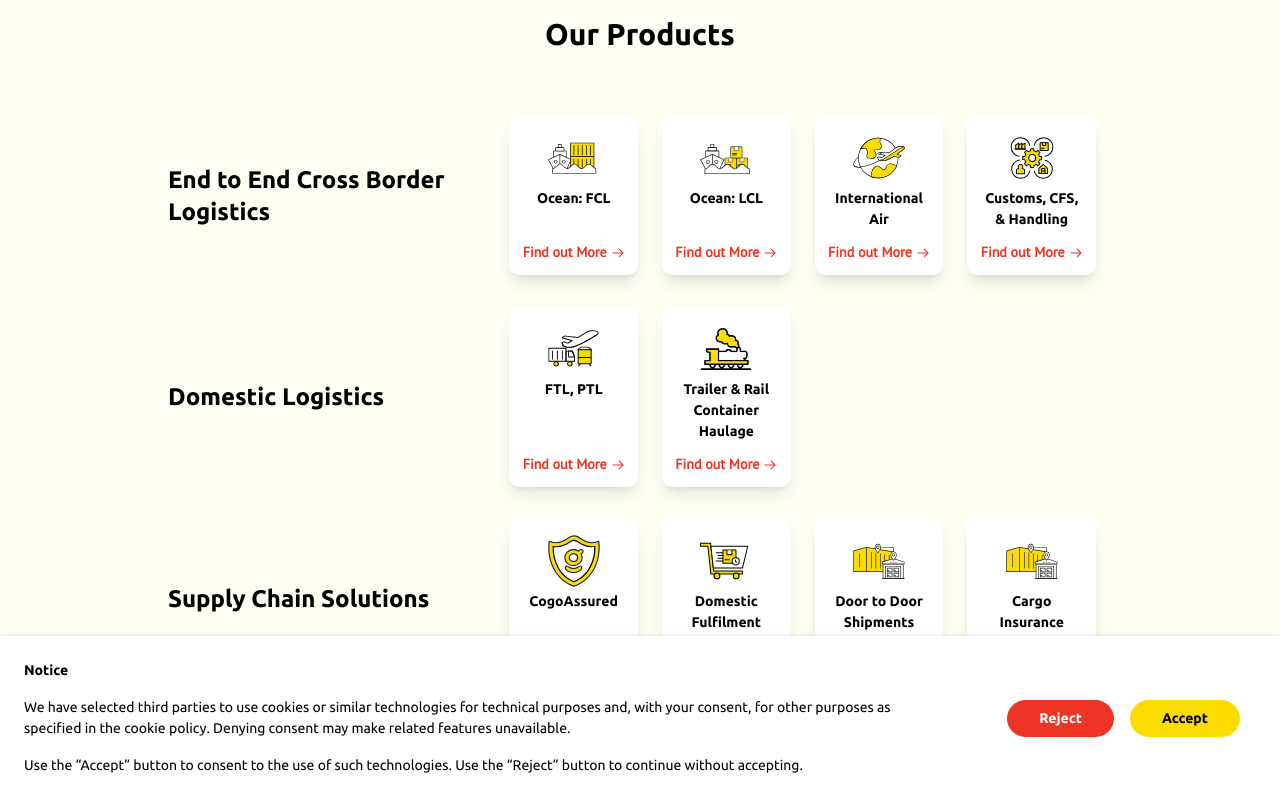
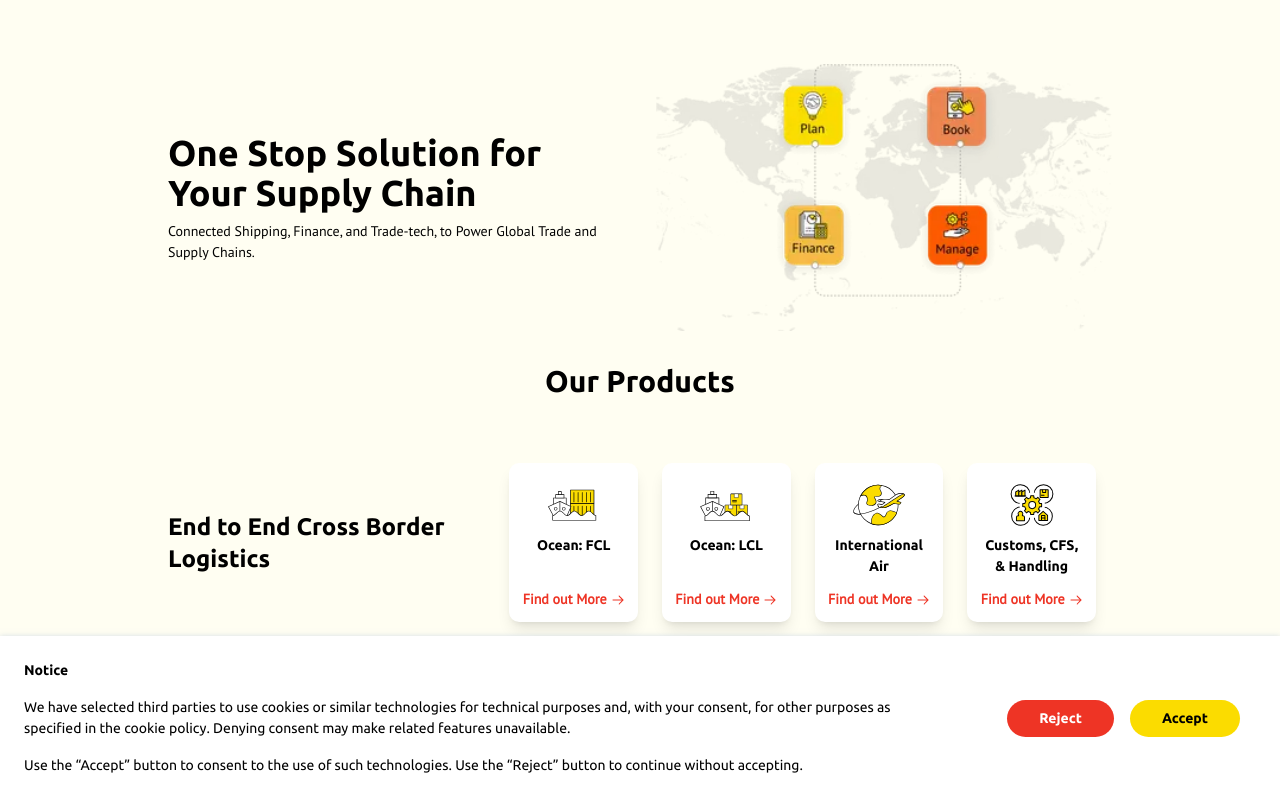
Before and after one commit to LazyCoder-1506/cogo-home-clone, a React (Create React App) app: page / in a window 1280 px wide. Shown: the top 798 px of the page. Built offline with nearby package versions, Linux system fonts and the light colour scheme.

Commit message:
one stop solution section done

```diff
--- a/src/App.js
+++ b/src/App.js
@@ -1,12 +1,14 @@
 import './App.css';
 
 import CookieSection from './components/CookieSection';
+import OneStopSolution from './components/OneStopSolution';
 import OurProducts from './components/OurProducts';
 
 function App() {
   return (
     <div className="App">
       <div className='bg-light'>
+        <OneStopSolution />
         <OurProducts />
       </div>
       <CookieSection />
--- /dev/null
+++ b/src/components/OneStopSolution.jsx
@@ -0,0 +1,20 @@
+import React from 'react'
+import image from '../assets/images/map-supply-chain.webp'
+
+const OneStopSolution = () => {
+  return (
+    <div className='md:w-3/4 mx-auto px-2 pt-16'>
+      <div className="grid md:grid-cols-2 gap-8 items-center">
+        <div>
+          <h1 className="font-bold text-4xl mb-2">One Stop Solution for Your Supply Chain</h1>
+          <h6 className="font-pt">Connected Shipping, Finance, and Trade-tech, to Power Global Trade and Supply Chains.</h6>
+        </div>
+        <div className="order-first md:order-last">
+          <img src={image} alt="" className='w-full' />
+        </div>
+      </div>
+    </div>
+  )
+}
+
+export default OneStopSolution
--- a/src/components/OurProducts.jsx
+++ b/src/components/OurProducts.jsx
@@ -3,7 +3,7 @@ import { OceanFCL, OceanLCL, InternationalAir, CustomsHandling, FtlPtl, TrailerR
 
 const OurProducts = () => {
   return (
-    <div className='md:w-3/4 mx-auto px-2 py-4'>
+    <div className='md:w-3/4 mx-auto px-2 py-8'>
       <h3 className="text-center font-bold text-3xl mb-16">Our Products</h3>
       <div className="grid gap-y-8">
         <div className="grid md:grid-cols-3 gap-x-8">
```
